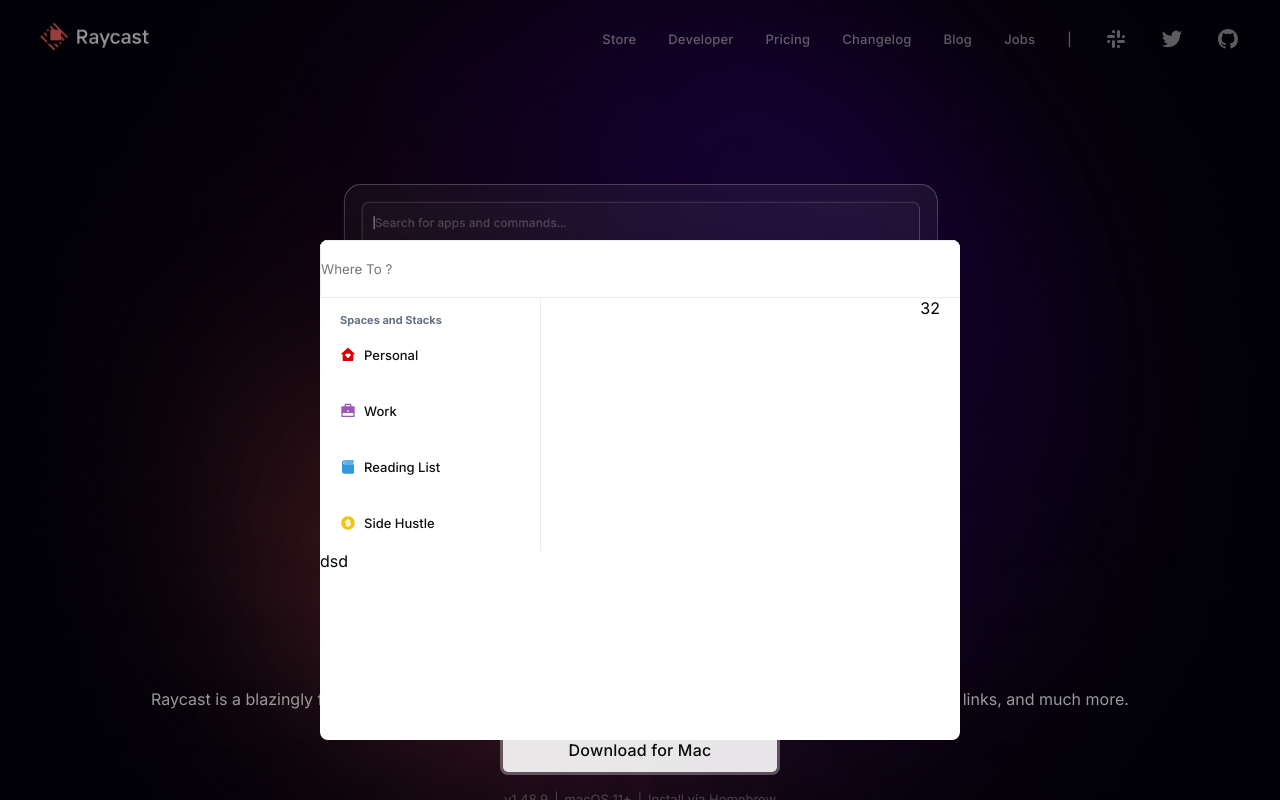
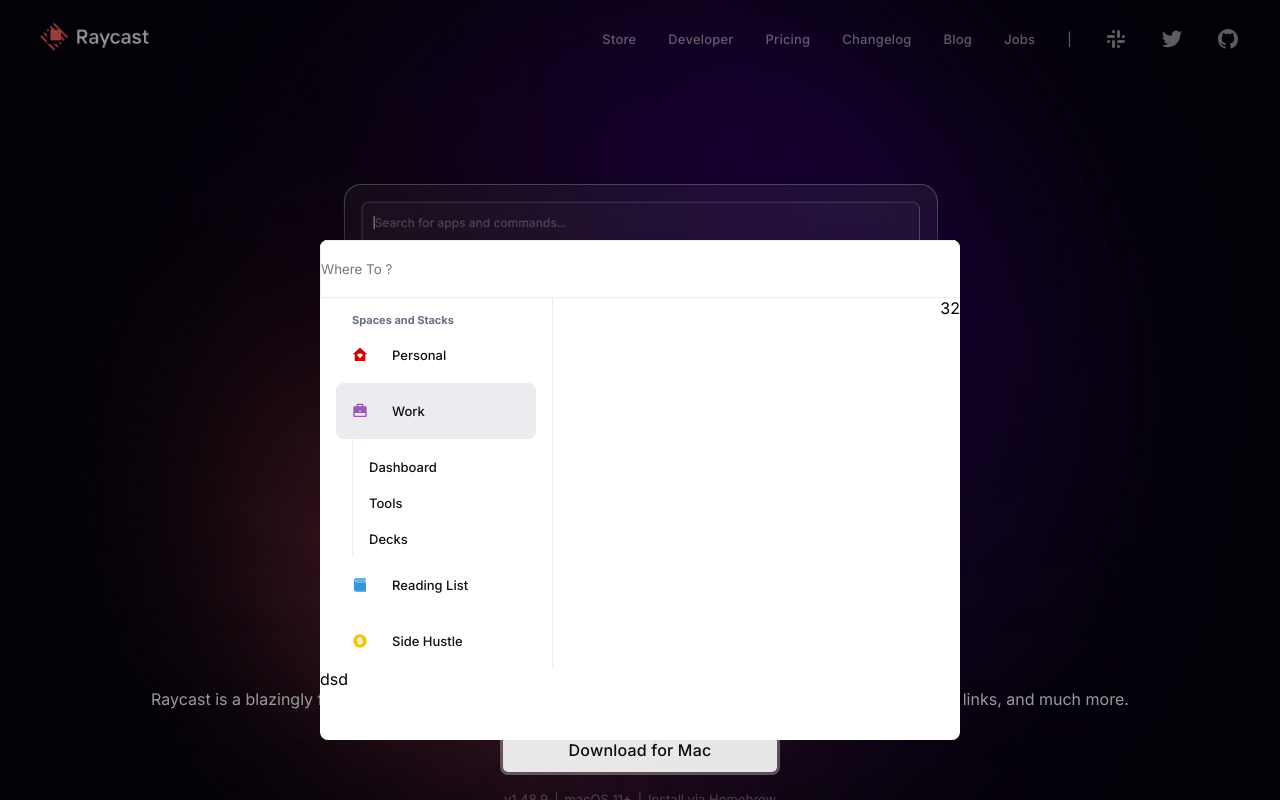
Before and after one commit to p4nduxcv/raycast-clone, a React (Create React App) app: page / in a window 1280 px wide. Both pictures are taken after a click on the button "Download for Mac". Shown: the top 800 px of the page. Built offline with nearby package versions, Linux system fonts and the light colour scheme.

Commit message:
style: :lipstick: All Finish left drawer

```diff
--- a/src/components/TableModal/TableModal.js
+++ b/src/components/TableModal/TableModal.js
@@ -31,7 +31,10 @@
                 <p>Personal</p>
               </div>
 
-              <div className="modal-drawer_left__element">
+              <div
+                style={{ paddingLeft: "0" }}
+                className="modal-drawer_left__element modal-drawer_left__selection"
+              >
                 <svg
                   xmlns="http://www.w3.org/2000/svg"
                   viewBox="0 0 24 24"
@@ -45,6 +48,12 @@
                   />
                 </svg>
                 <p>Work</p>
+              </div>
+
+              <div className="modal-drawer_left__submenu">
+                <p>Dashboard</p>
+                <p>Tools</p>
+                <p>Decks</p>
               </div>
 
               <div className="modal-drawer_left__element">
--- a/src/components/TableModal/TableModal.scss
+++ b/src/components/TableModal/TableModal.scss
@@ -37,17 +37,18 @@
   &-drawer {
     display: flex;
     justify-content: space-between;
-    padding: 0px 20px;
+    // padding: 0px 20px;
     &_left {
       border-right: 1px solid #eaecf0;
       width: 200px;
-      padding-top: 16px;
+      padding: 16px 16px 0 16px;
       p {
         font-style: normal;
         font-weight: 700;
         font-size: 11px;
         line-height: 13px;
         color: #667085;
+        padding-left: 16px;
       }
       &__element {
         gap: 8px;
@@ -61,11 +62,34 @@
           font-size: 13px;
           line-height: 16px;
           color: #111111;
+          // padding-left: 16px;
         }
 
         svg {
           width: 16px;
           height: 16px;
+          padding-left: 16px;
+        }
+      }
+
+      &__selection {
+        background-color: #eaecf0;
+        padding-left: 16px;
+        border-radius: 8px;
+      }
+
+      &__submenu {
+        padding: 10px 0 0 16px;
+        border-left: 1px solid #eaecf0;
+        margin-left: 16px;
+        p {
+          font-style: normal;
+          font-weight: 500;
+          font-size: 13px;
+          line-height: 16px;
+          color: #111111;
+          padding: 10px 0;
+          // padding-left: 16px;
         }
       }
     }
```
